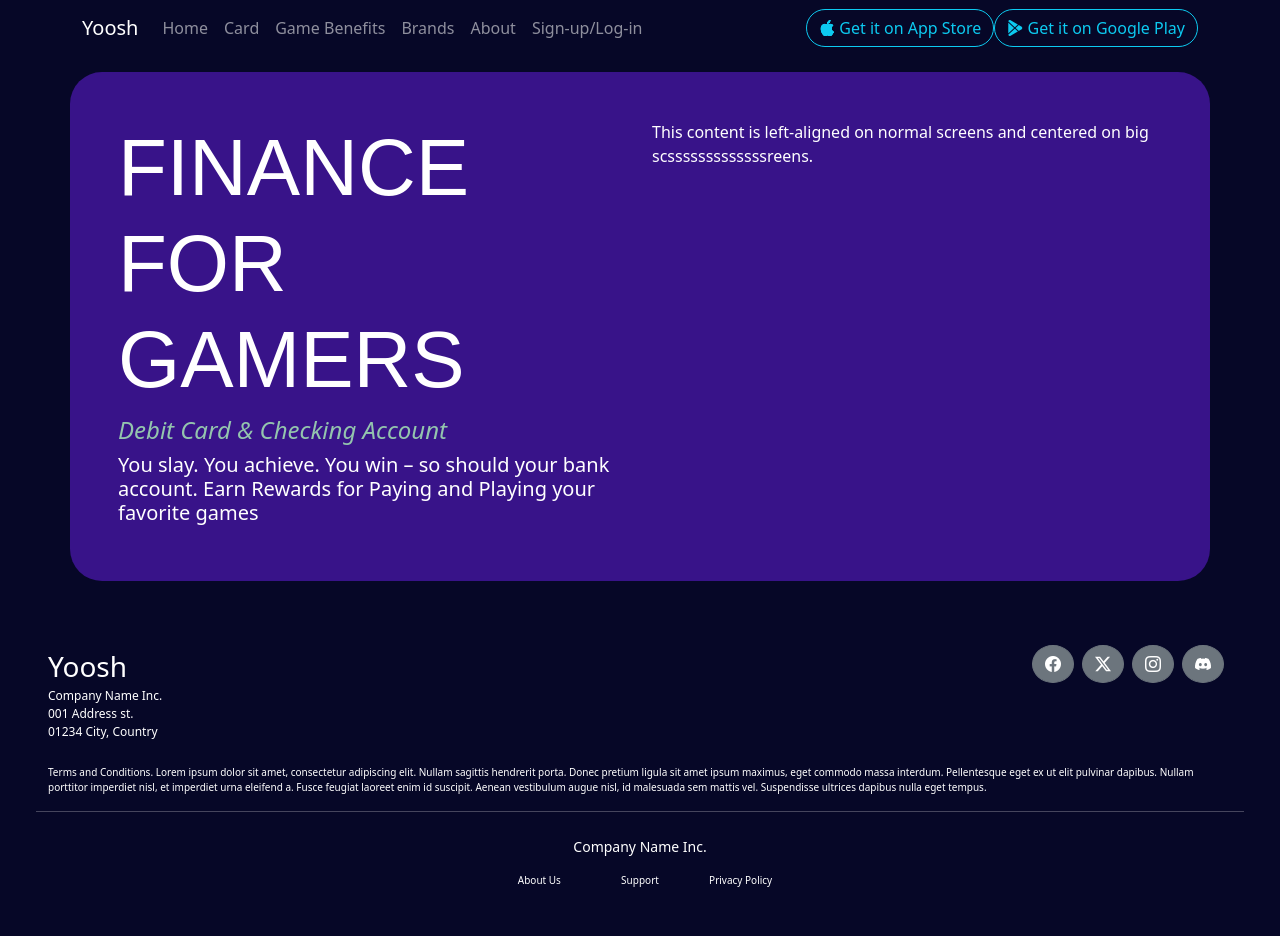
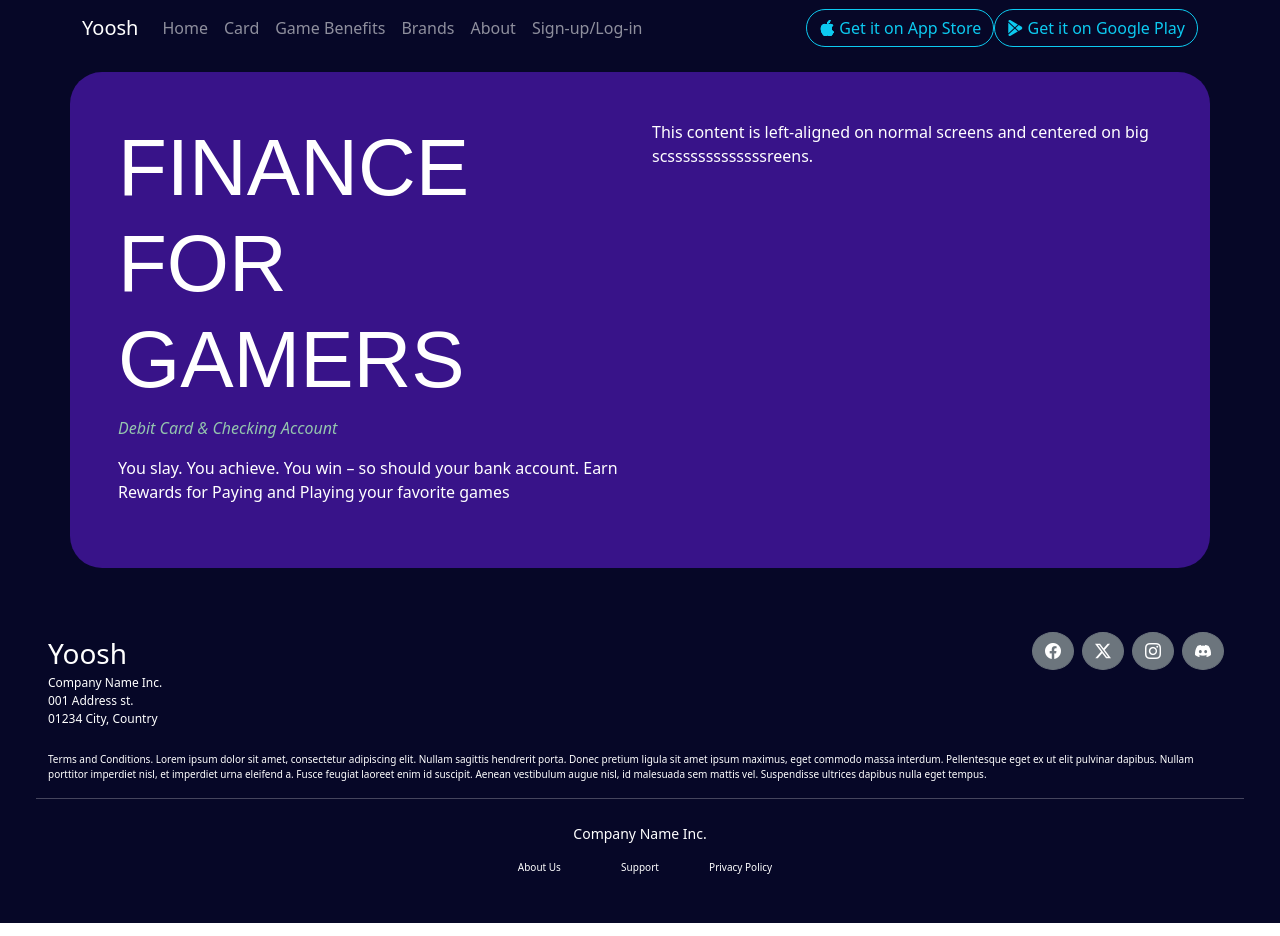
Before and after one commit to SchenRinan/landingpage-yoosh, a React (Create React App) app: page / in a window 1280 px wide. Built offline with nearby package versions, Linux system fonts and the light colour scheme.

Commit message:
header font sizes

```diff
--- a/src/components/Homepage/Headerhp.js
+++ b/src/components/Homepage/Headerhp.js
@@ -16,12 +16,12 @@ const Headerhp = () => {
 										>
 											FINANCE FOR GAMERS
 									</h1>
-									<h4 className="fst-italic" style={{color:'rgb(148,197,174)'}}>
+									<p className="fst-italic" style={{color:'rgb(148,197,174)'}}>
 										Debit Card & Checking Account
-									</h4>
-									<h5 className="fw-light">
+									</p>
+									<p className="fw-light">
 										You slay. You achieve. You win – so should your bank account. Earn Rewards for Paying and Playing your favorite games
-									</h5>
+									</p>
 								</Col>
 								<Col>
 								<div className="text-center text-lg-start">
```
